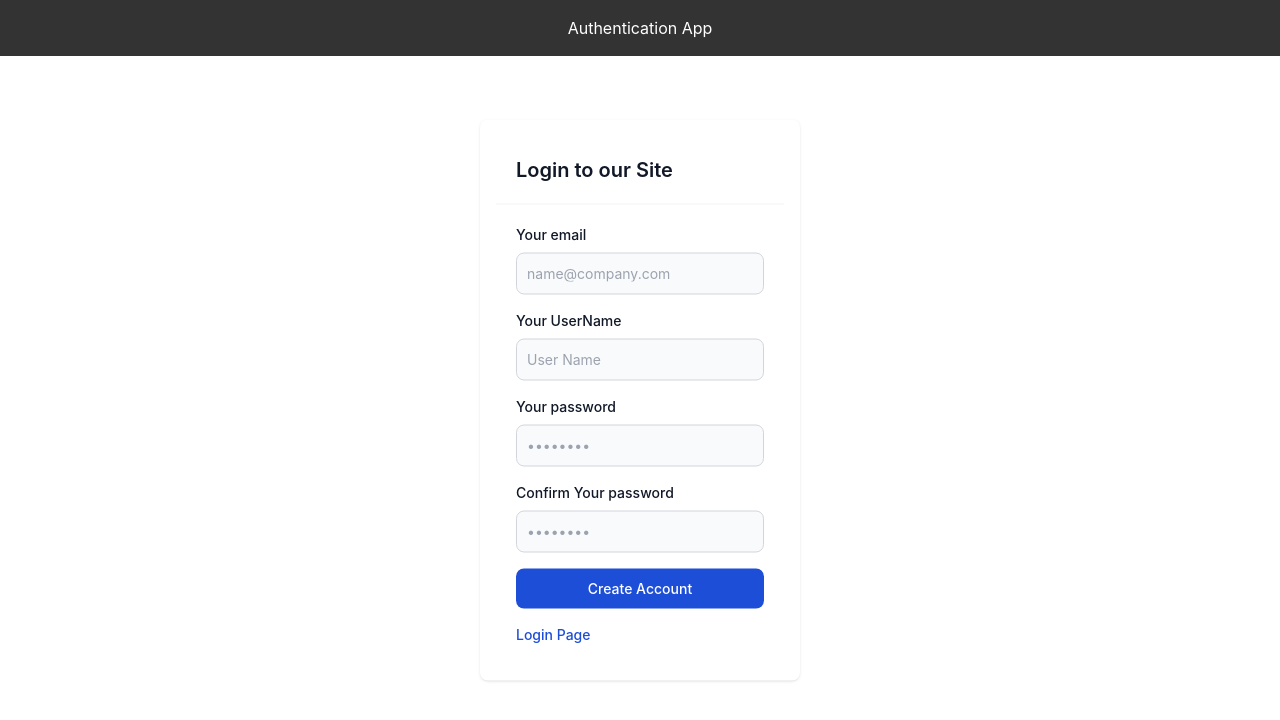
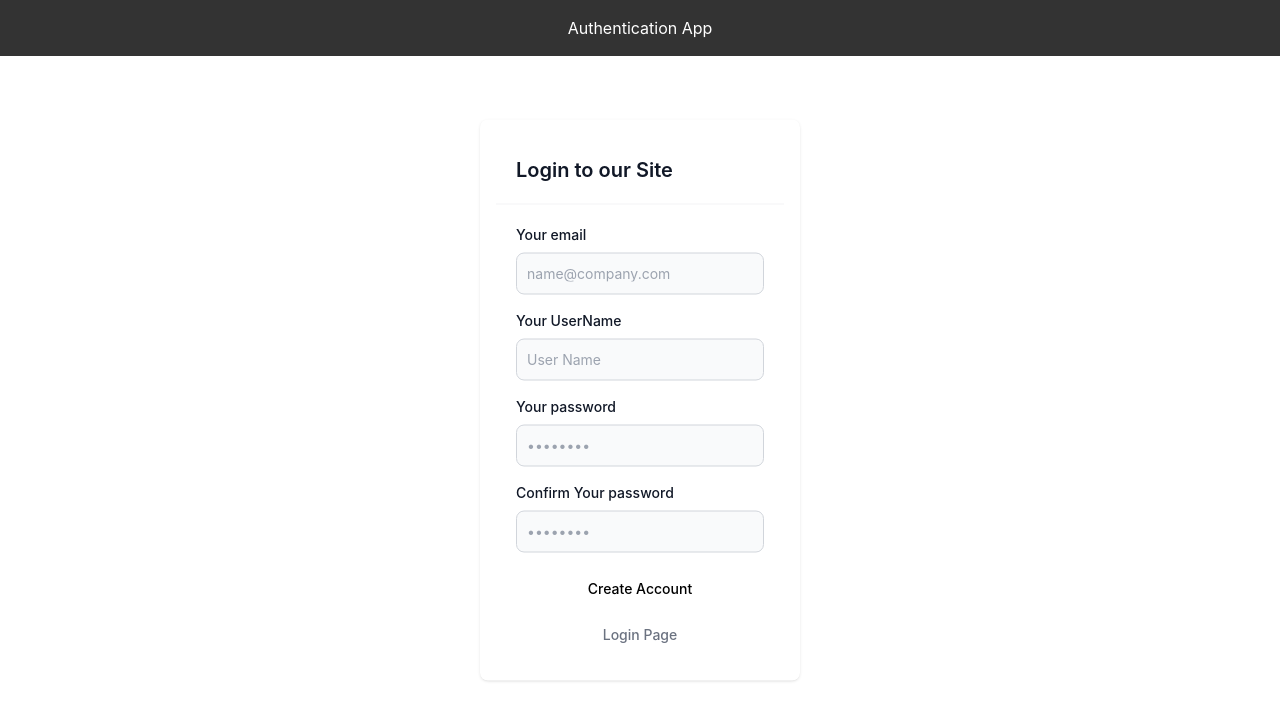
Before and after one commit to MeetHansalia/login, a Next.js app: page /register in a window 1280 px wide. Shown: the top 720 px of the page. Built offline with nearby package versions, Linux system fonts and the light colour scheme.

Commit message:
change button color

```diff
--- a/components/RegisterForm.js
+++ b/components/RegisterForm.js
@@ -145,19 +145,17 @@ const RegisterForm = ({onRegister}) => {
                  {...register('confirmPassword')}
                  className={`${ errors.confirmPassword ? 'border-red-500':''} bg-gray-50 border border-gray-300 text-gray-900 text-sm rounded-lg focus:ring-blue-500 focus:border-blue-500 block w-full p-2.5 dark:bg-gray-600 dark:border-gray-500 dark:placeholder-gray-400 dark:text-white`}
                  required
-
                />
                 { errors.confirmPassword && <p className="text-red-500 text-xs mt-1">{errors.confirmPassword.message}</p>}
              </div>
              <button
                type="submit"
-               className="w-full text-white bg-blue-700 hover:bg-blue-800 focus:ring-4 focus:outline-none focus:ring-blue-300 font-medium rounded-lg text-sm px-5 py-2.5 text-center"
+               className="w-full text-black bg-white hover:bg-blue-200 focus:ring-4 focus:outline-none focus:ring-blue-300 font-medium rounded-lg text-sm px-5 py-2.5 text-center"
              >
                Create Account
              </button>
-             <div className="text-sm font-medium text-gray-500 dark:text-white">
-
-              <Link href="/" className="text-blue-700 hover:underline">
+             <div className="text-sm font-medium text-gray-500 dark:text-white text-center">
+              <Link href="/" className="text-white-700  hover:underline">
                 Login Page
               </Link>
              </div>
```
